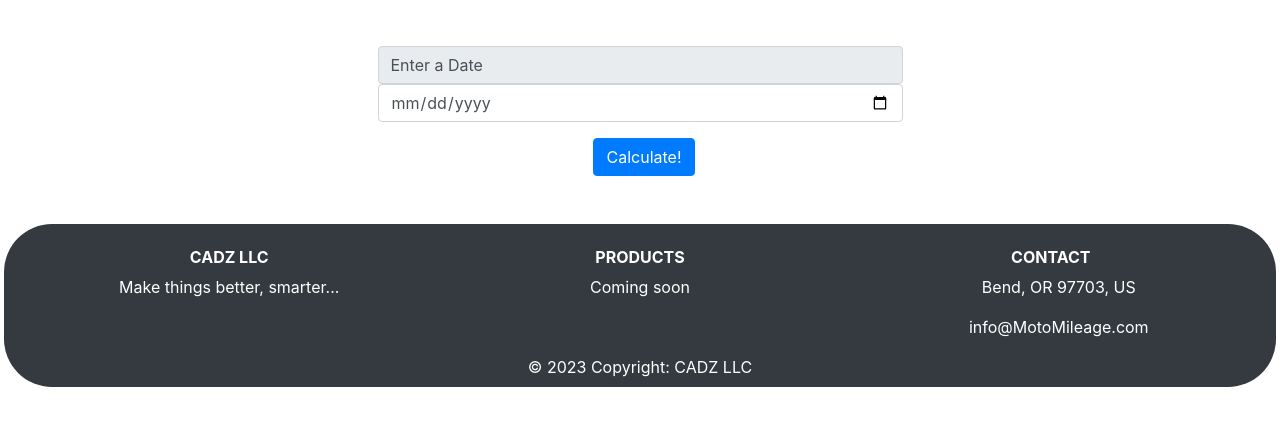
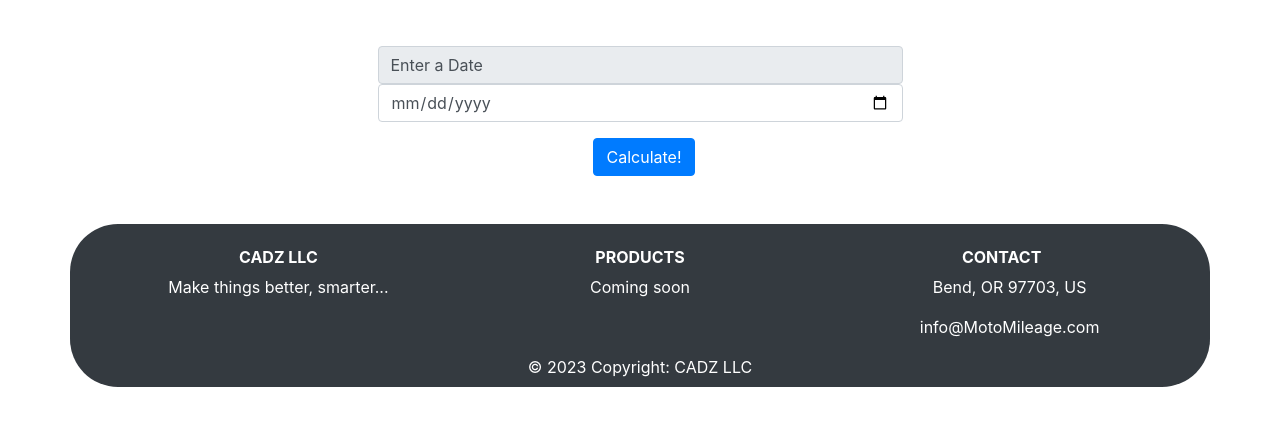
Before and after one commit to n0119566/days-since, a plain HTML site: page index.html in a window 1280 px wide. Shown: the part 164-590 px from the top of the page. Drawn offline with Linux system fonts and the light colour scheme.

Commit message:
small CSS update

```diff
--- a/index.html
+++ b/index.html
@@ -28,7 +28,7 @@
     <script src="./assets/javascript/main.js"></script>
   </body>
   <footer class="text-center text-lg-start text-white">
-    <div class="smalltron-footer my-5">
+    <div class="container smalltron-footer my-5">
       <div class="p-1">
         <section class="">
           <div class="row">
@@ -41,9 +41,10 @@
               <h6 class="text-uppercase mb-2 font-weight-bold">Products</h6>
               <p>
                 <a href="products.html" class="text-white">Coming soon</a>
+              </p>
             </div>
 
-            <div class="col-md-3 mx-auto mt-3">
+            <div class=" col-md-3 mx-auto mt-3">
               <h6 class="text-uppercase mb-2 font-weight-bold">Contact</h6>
               <p><i class="fas fa-home mr-3"></i> Bend, OR 97703, US</p>
               <p><i class="fas fa-envelope mr-3"></i> info@MotoMileage.com</p>
@@ -52,9 +53,7 @@
         </section>
 
         <section class="row mx-auto pt-0">
-          <div class="col-md-12">
-            © 2023 Copyright: CADZ LLC
-          </div>
+          <div class="col-md-12">© 2023 Copyright: CADZ LLC</div>
         </section>
       </div>
     </div>
```
